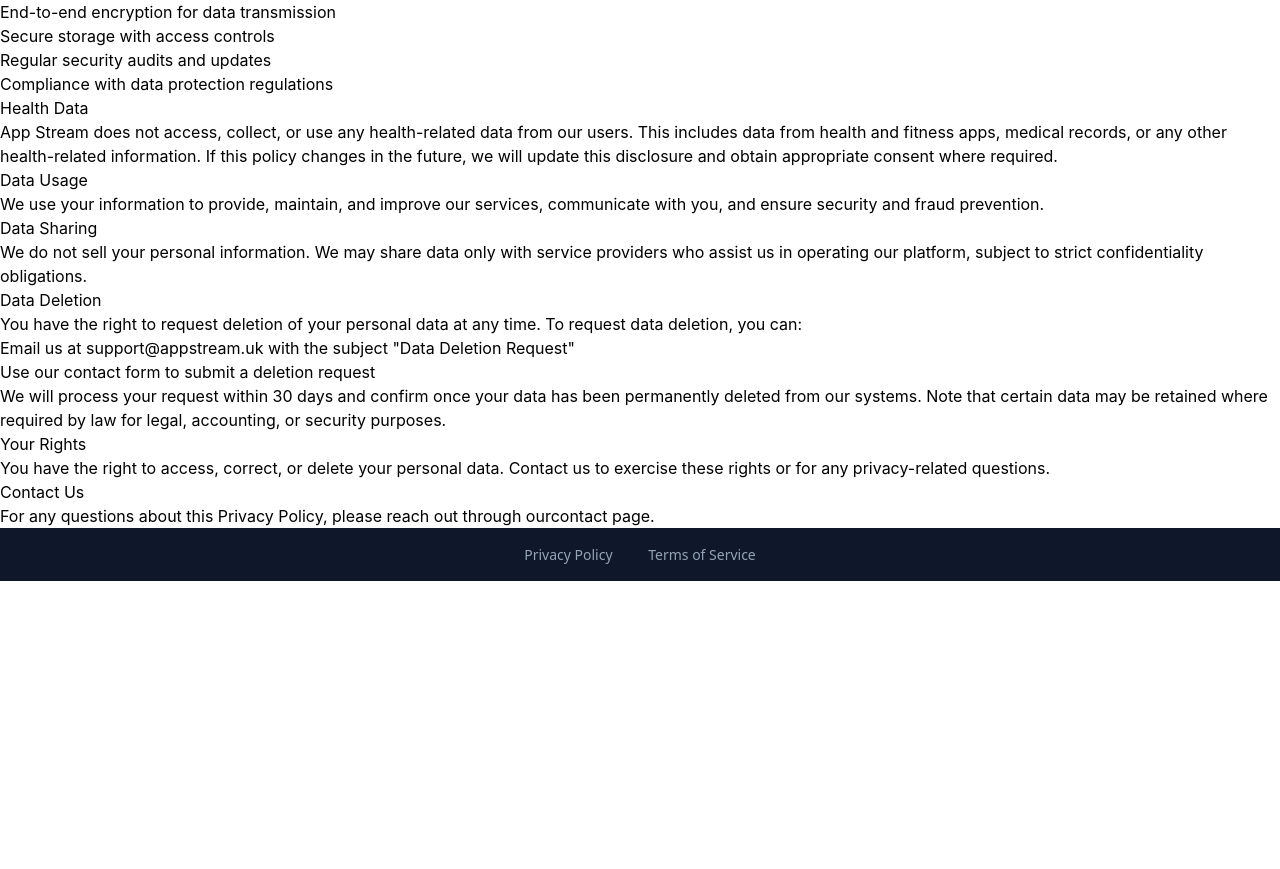
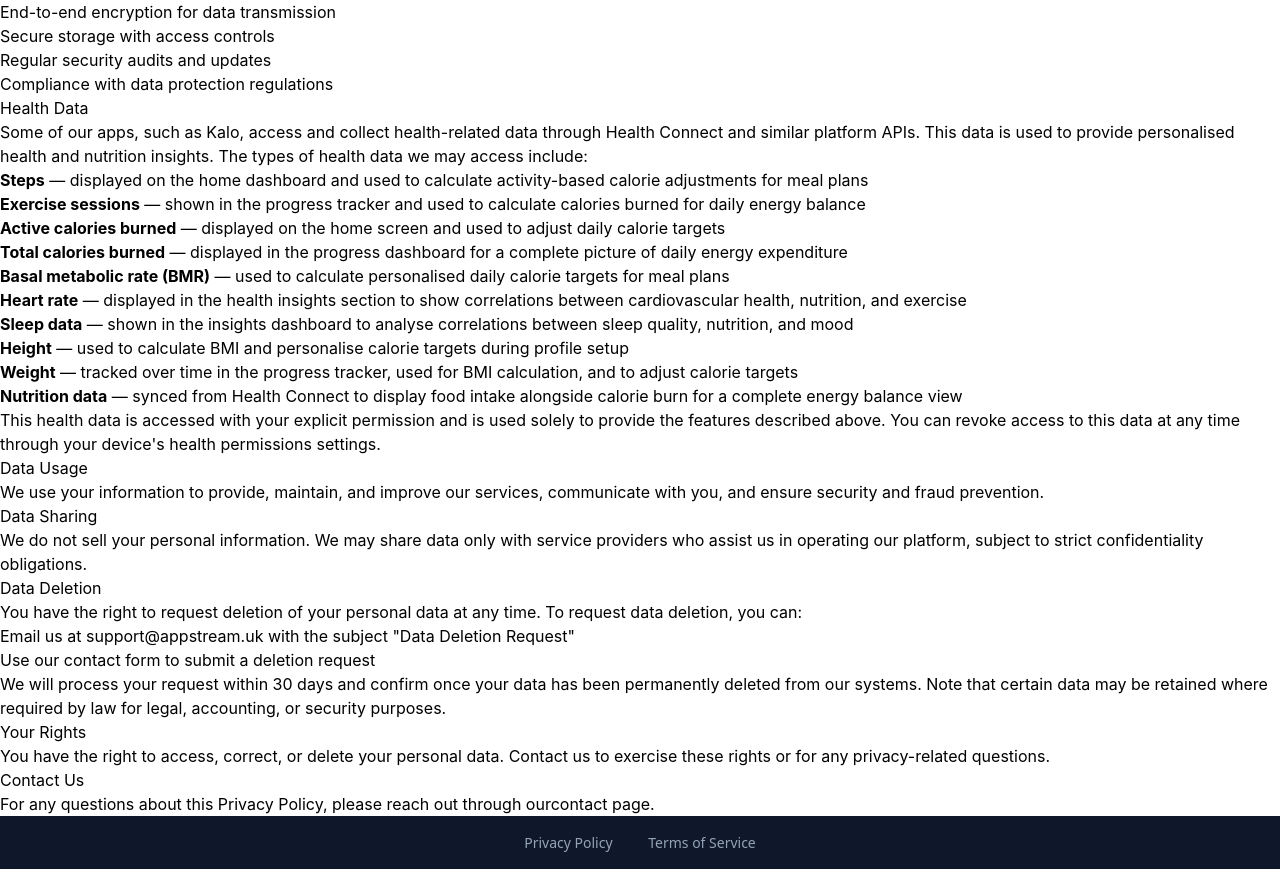
Before and after one commit to billywhizz17a/app-stream, a React (Vite) app: page /#/privacy/ in a window 1280 px wide. Shown: the part 1150-2019 px from the top of the page. Before the commit the page ends 1731 px from the top, so only its background shows below. Built offline with nearby package versions, Linux system fonts and the light colour scheme.

Commit message:
Update Health Data disclosure with detailed Kalo app data collection info

```diff
--- a/src/pages/Privacy.jsx
+++ b/src/pages/Privacy.jsx
@@ -51,11 +51,27 @@ function Privacy() {
 
             <section>
               <h2 className="text-xl font-semibold text-white mb-3">Health Data</h2>
-              <p>
-                App Stream does not access, collect, or use any health-related data from our users.
-                This includes data from health and fitness apps, medical records, or any other
-                health-related information. If this policy changes in the future, we will update
-                this disclosure and obtain appropriate consent where required.
+              <p className="mb-3">
+                Some of our apps, such as Kalo, access and collect health-related data through
+                Health Connect and similar platform APIs. This data is used to provide personalised
+                health and nutrition insights. The types of health data we may access include:
+              </p>
+              <ul className="list-disc list-inside space-y-2 ml-4">
+                <li><strong>Steps</strong> — displayed on the home dashboard and used to calculate activity-based calorie adjustments for meal plans</li>
+                <li><strong>Exercise sessions</strong> — shown in the progress tracker and used to calculate calories burned for daily energy balance</li>
+                <li><strong>Active calories burned</strong> — displayed on the home screen and used to adjust daily calorie targets</li>
+                <li><strong>Total calories burned</strong> — displayed in the progress dashboard for a complete picture of daily energy expenditure</li>
+                <li><strong>Basal metabolic rate (BMR)</strong> — used to calculate personalised daily calorie targets for meal plans</li>
+                <li><strong>Heart rate</strong> — displayed in the health insights section to show correlations between cardiovascular health, nutrition, and exercise</li>
+                <li><strong>Sleep data</strong> — shown in the insights dashboard to analyse correlations between sleep quality, nutrition, and mood</li>
+                <li><strong>Height</strong> — used to calculate BMI and personalise calorie targets during profile setup</li>
+                <li><strong>Weight</strong> — tracked over time in the progress tracker, used for BMI calculation, and to adjust calorie targets</li>
+                <li><strong>Nutrition data</strong> — synced from Health Connect to display food intake alongside calorie burn for a complete energy balance view</li>
+              </ul>
+              <p className="mt-3">
+                This health data is accessed with your explicit permission and is used solely to
+                provide the features described above. You can revoke access to this data at any time through
+                your device's health permissions settings.
               </p>
             </section>
 
```
